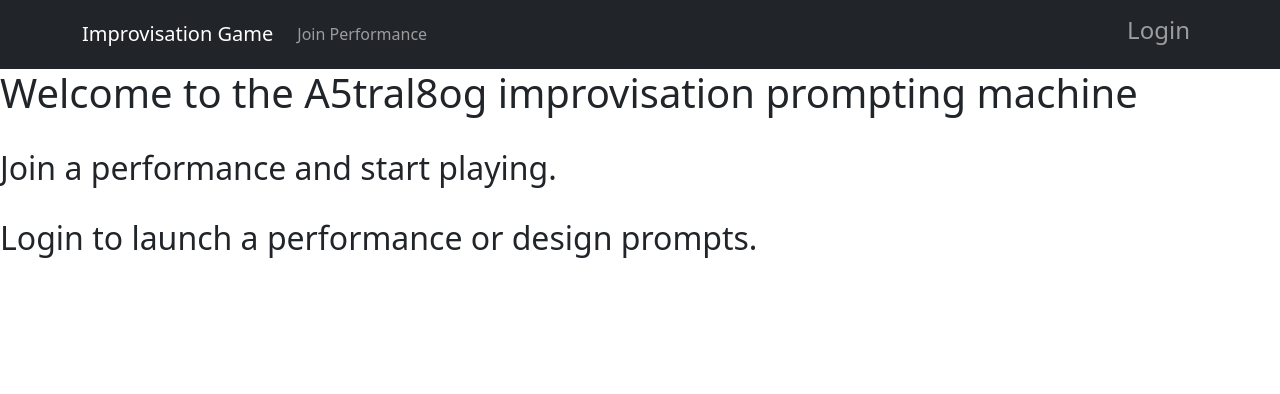
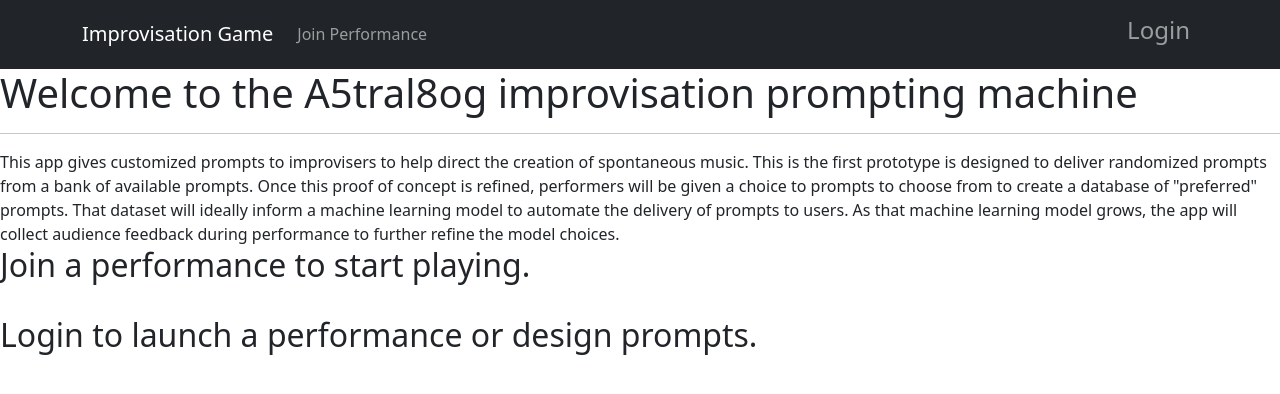
Before and after one commit to Chrisharnett/improvisation-machine, a React (Create React App) app: page / in a window 1280 px wide. Shown: the top 394 px of the page. Built offline with nearby package versions, Linux system fonts and the light colour scheme.

Commit message:
pipin tests

```diff
--- a/src/pages/HomePage.js
+++ b/src/pages/HomePage.js
@@ -2,8 +2,17 @@ const HomePage = () => {
   return (
     <>
       <h1> Welcome to the A5tral8og improvisation prompting machine </h1>
-      <br></br>
-      <h2> Join a performance and start playing. </h2>
+      <hr></hr>
+      This app gives customized prompts to improvisers to help direct the
+      creation of spontaneous music. This is the first prototype is designed to
+      deliver randomized prompts from a bank of available prompts. Once this
+      proof of concept is refined, performers will be given a choice to prompts
+      to choose from to create a database of "preferred" prompts. That dataset
+      will ideally inform a machine learning model to automate the delivery of
+      prompts to users. As that machine learning model grows, the app will
+      collect audience feedback during performance to further refine the model
+      choices.
+      <h2> Join a performance to start playing. </h2>
       <br></br>
       <h2> Login to launch a performance or design prompts. </h2>
       <br></br>
```
